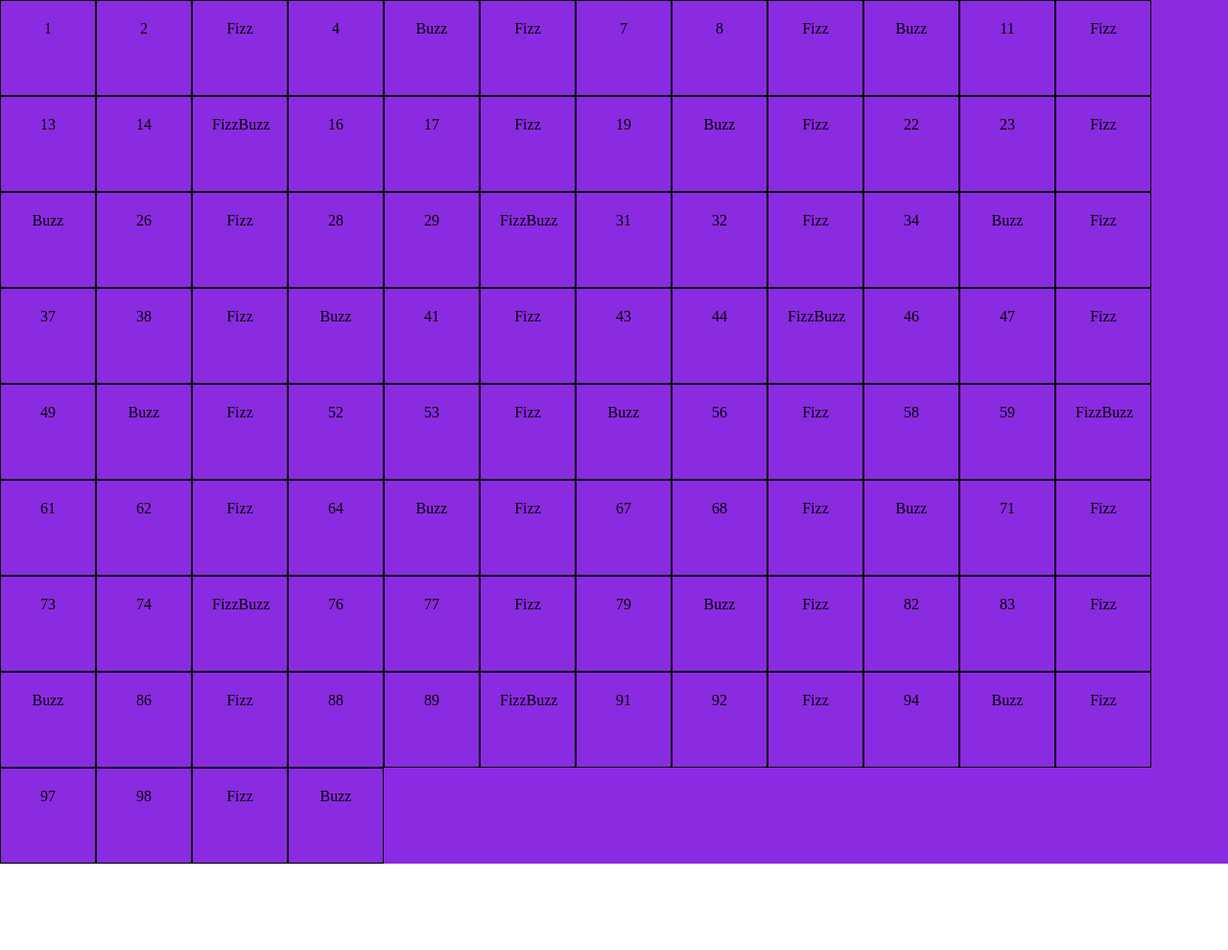
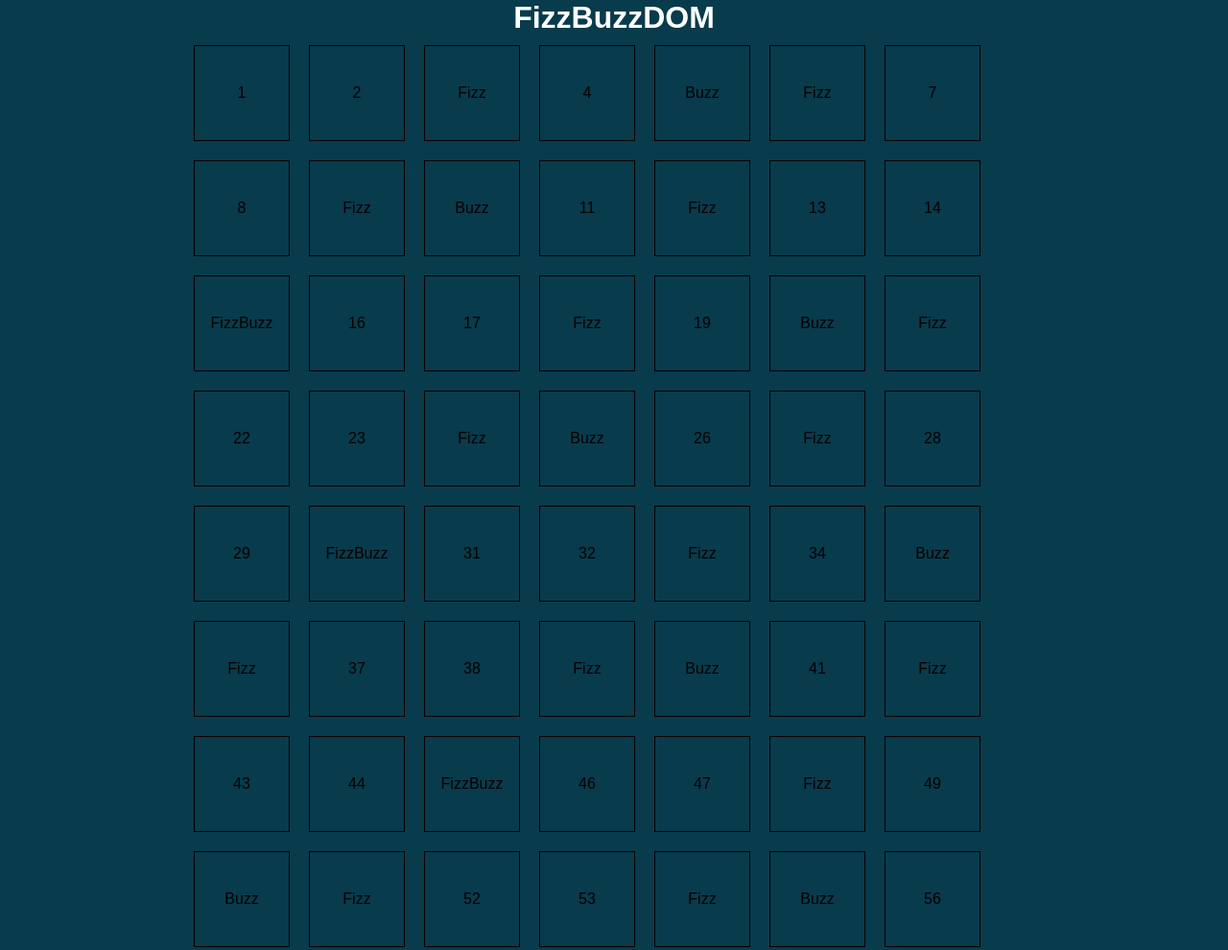
Before and after one commit to Vincedinardo21/js-fizzbuzzdom, a plain HTML site: page index.html in a window 1280 px wide. Shown: the top 990 px of the page at 96% size. Before the commit the page ends 900 px from the top, so only its background shows below. Drawn offline with Linux system fonts and the light colour scheme.

Commit message:
Aggiunta titolo

```diff
--- a/css/style.css
+++ b/css/style.css
@@ -4,9 +4,22 @@
     box-sizing: border-box;
 }
 
+body {
+    background-color: rgb(8, 59, 76);
+    text-align: center;
+    font-family: Arial, Helvetica, sans-serif;
+}
+
+
+
 .container {
+    width: 70%;
     margin: 0 auto;
-    background-color: blueviolet;
+    /* background-color: aqua; */
+}
+
+h1 {
+    color: white;
 }
 
 ul {
@@ -17,8 +30,8 @@ ul {
 
 li {
     border: 1px solid black;
-    padding: 20px;
+    margin: 10px;
+    padding-top: 40px;
     width: 100px;
     height: 100px;
-    text-align: center;
 }
--- a/index.html
+++ b/index.html
@@ -9,6 +9,7 @@
 </head>
 <body>
     <div class="container">
+        <h1>FizzBuzzDOM</h1>
         <ul class="my-number green yellow red blue"></ul>
     </div>
 
```
